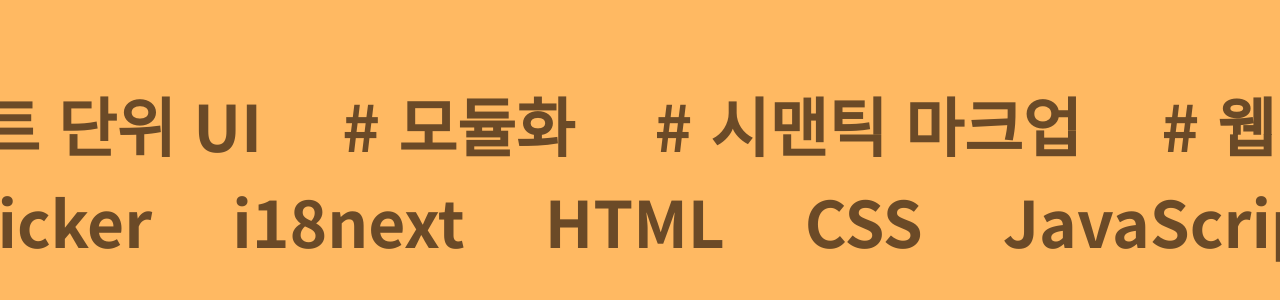
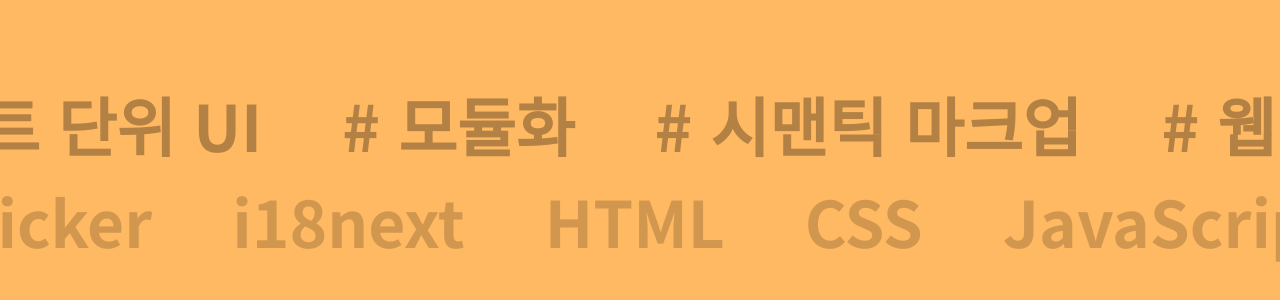
Before and after one commit to djhamtol/portfolio, a plain HTML site: page index.html in a window 1280 px wide. Shown: the part 6431-6731 px from the top of the page. Drawn offline with nearby package versions, Linux system fonts and the light colour scheme; a web font is replaced by a local one.

Commit message:
테스트

```diff
--- a/css/main.css
+++ b/css/main.css
@@ -743,11 +743,11 @@
 }
 
 .about-marquee__list span {
-    /* opacity: 0.5; */
+    opacity: 0.5;
 }
 
 .skills-marquee__list span {
-    /* opacity: 0.3; */
+    opacity: 0.3;
 }
 
 @keyframes about-marquee {
```
